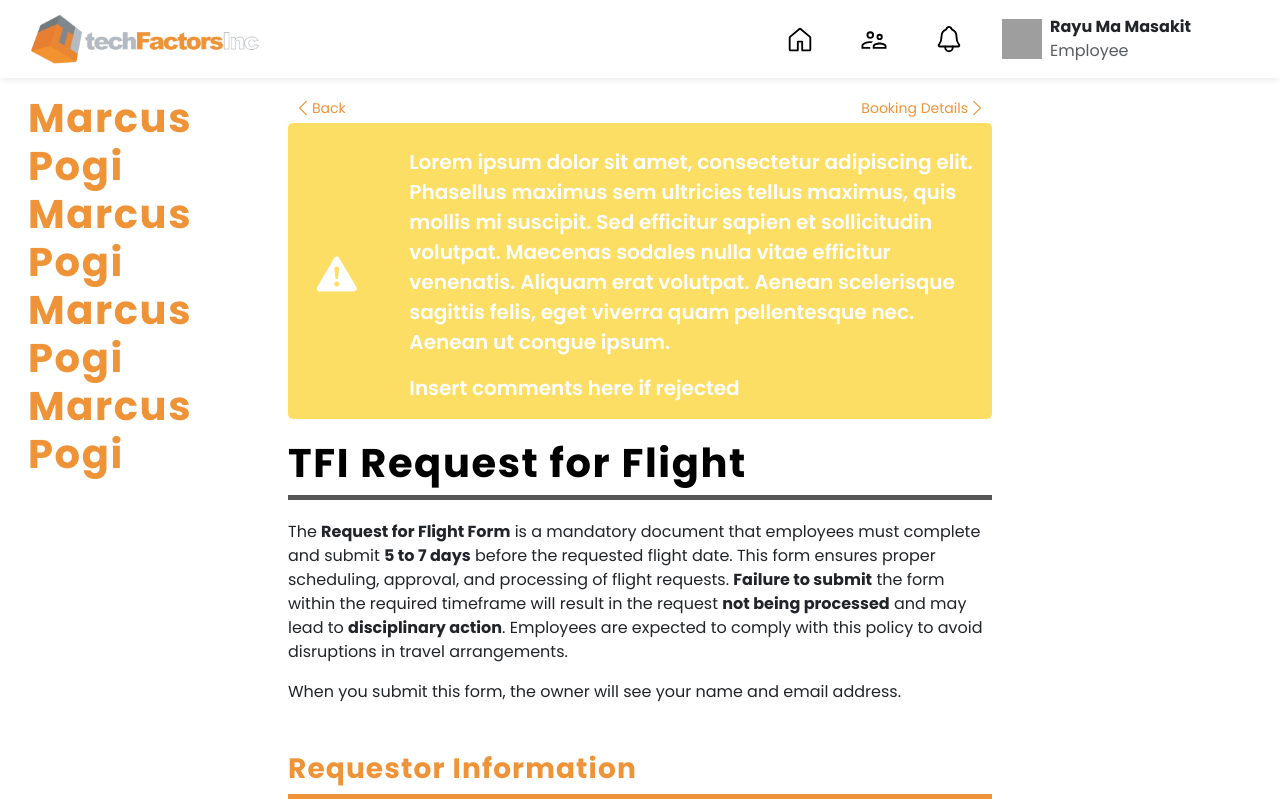
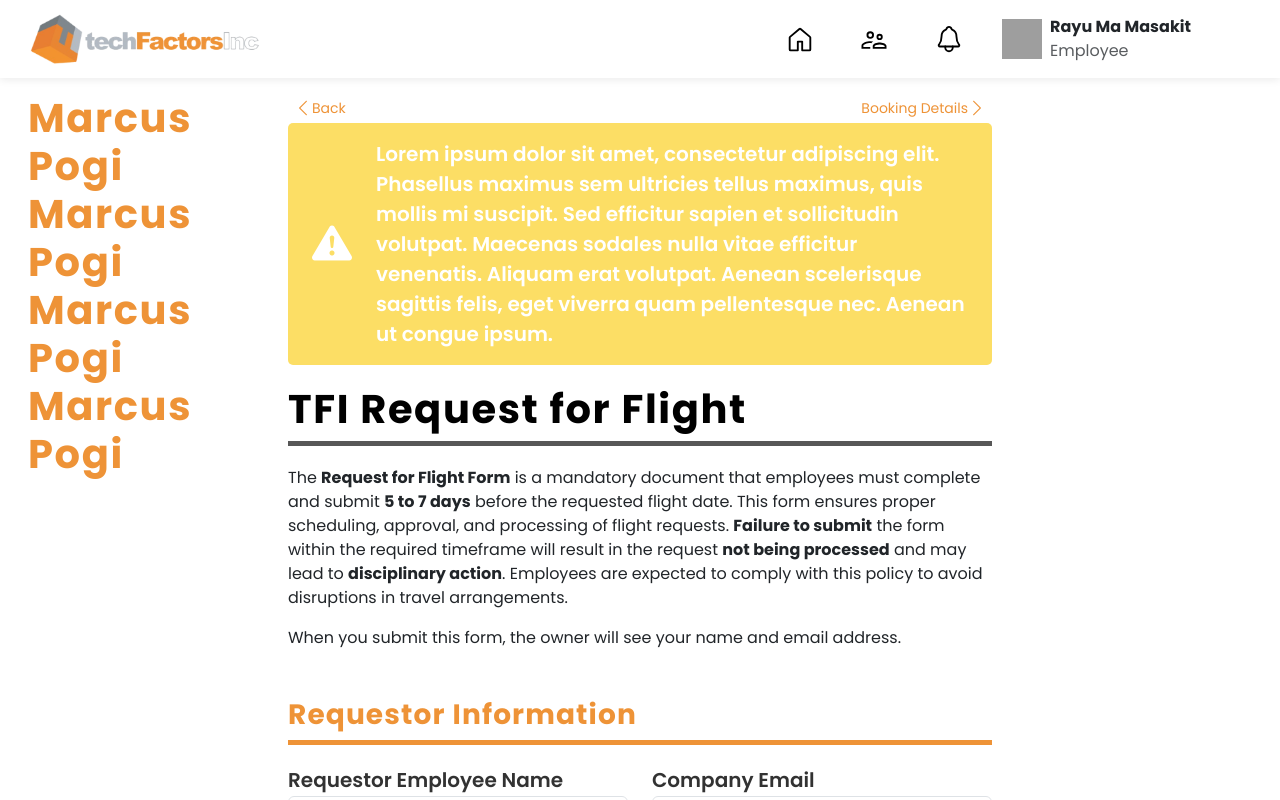
Before and after one commit to Elle-121/TechForms, a React (Create React App) app: page /flight-request-form in a window 1280 px wide. Built offline with nearby package versions, Linux system fonts and the light colour scheme; grey boxes are pictures that could not be loaded.

Commit message:
Refactor error and remarks boxes on forms

```diff
--- a/src/App.scss
+++ b/src/App.scss
@@ -447,24 +447,20 @@
   color: black;
 }
 
-.remarks-box {
-  background-color: var(--tf-yellow-bg);
+.form-box {
   color: white;
   font-family: 'Poppins', sans-serif;
   font-weight: 550;
   font-size: 20px;
   border-radius: 5px;
-  min-height: 160px;
-}
 
-.error-box {
-  background-color: var(--tf-red-dark-bg);
-  color: white;
-  font-family: 'Poppins', sans-serif;
-  font-weight: 550;
-  font-size: 20px;
-  border-radius: 5px;
-  min-height: 160px;
+  &-error {
+    background-color: var(--tf-red-dark-bg);
+  }
+
+  &-remarks {
+    background-color: var(--tf-yellow-bg);
+  }
 }
 
 .sub-text {
--- a/src/components/BookingForm.js
+++ b/src/components/BookingForm.js
@@ -47,6 +47,7 @@ export default function BookingForm({view, setFormView}) {
                                 </Col>
                             </Row>
 
+                            {/* Depature Details */}
                             <div className="tf-form-section">
                                 <h2>Departure</h2>
                                 <p>Departure Booking Details</p>
@@ -69,6 +70,7 @@ export default function BookingForm({view, setFormView}) {
                                 </Col>
                             </Row>
 
+                            {/* Ticket */}
                             <Row>
                                 <Form.Group controlId="formFile" className="mb-3">
                                     <Form.Label className='fr-form-label'>Ticket</Form.Label>
@@ -76,6 +78,7 @@ export default function BookingForm({view, setFormView}) {
                                 </Form.Group>
                             </Row>
 
+                            {/* Return Details */}
                             <div className="tf-form-section">
                                 <h2>Return</h2>
                                 <p>Return Booking Details</p>
@@ -98,6 +101,7 @@ export default function BookingForm({view, setFormView}) {
                                 </Col>
                             </Row>
 
+                            {/* Ticket */}
                             <Row>
                                 <Form.Group controlId="formFile" className="mb-3">
                                     <Form.Label className='fr-form-label'>Ticket</Form.Label>
@@ -110,6 +114,13 @@ export default function BookingForm({view, setFormView}) {
             </Modal.Body>
 
             <Modal.Footer className="d-flex justify-content-between">
+                {/* Error box */}
+                <div className="form-box form-box-error mb-3 w-100 d-flex align-items-center py-3 px-4 gap-4">
+                    <i className="bi bi-exclamation-triangle-fill fs-1"/>
+                    {/* <p className='text-start m-0'>Lorem ipsum dolor sit amet, consectetur adipiscing elit. Phasellus maximus sem ultricies tellus maximus, quis mollis mi suscipit. Sed efficitur sapien et sollicitudin volutpat. Maecenas sodales nulla vitae efficitur venenatis. Aliquam erat volutpat. Aenean scelerisque sagittis felis, eget viverra quam pellentesque nec. Aenean ut congue ipsum. </p> */}
+                    <p className='text-start m-0'>Error message here.</p>
+                </div>
+
                 {
                     preview ?
                         <button className="button-neg ms-2" onClick={() => setPreview(false)}>Back</button> :
--- a/src/components/Header.js
+++ b/src/components/Header.js
@@ -8,7 +8,7 @@ import accountsicon from '../assets/AccountsIcon.svg'
 import image from '../assets/PNGIcon.svg'
 
 // notifs
-import dummyNotifs from './dummyNotifs'
+import dummyNotifs from './dummyNotifs.js'
 
 function Header() {
 
--- a/src/pages/Accounts/components/RegisterForm.js
+++ b/src/pages/Accounts/components/RegisterForm.js
@@ -122,9 +122,18 @@ export default function RegisterForm({view, setFormView}) {
                 </div>
             </Modal.Body>
 
-            <Modal.Footer>
-                <button className="button-neg ms-2" onClick={()=>setFormView(false)}>Cancel</button>
-                <button className='button-affirm ms-2' onClick={()=>setFormView(false)}>Submit</button>
+            <Modal.Footer className="d-flex flex-column">
+                {/* Error box */}
+                <div className="form-box form-box-error mb-3 w-100 d-flex align-items-center py-3 px-4 gap-4">
+                    <i className="bi bi-exclamation-triangle-fill fs-1"/>
+                    {/* <p className='text-start m-0'>Lorem ipsum dolor sit amet, consectetur adipiscing elit. Phasellus maximus sem ultricies tellus maximus, quis mollis mi suscipit. Sed efficitur sapien et sollicitudin volutpat. Maecenas sodales nulla vitae efficitur venenatis. Aliquam erat volutpat. Aenean scelerisque sagittis felis, eget viverra quam pellentesque nec. Aenean ut congue ipsum. </p> */}
+                    <p className='text-start m-0'>Error message here.</p>
+                </div>
+
+                <div className="d-flex justify-content-between w-100">
+                    <button className="button-neg" onClick={()=>setFormView(false)}>Cancel</button>
+                    <button className='button-affirm' onClick={()=>setFormView(false)}>Submit</button>
+                </div>
             </Modal.Footer>
 
         </Modal>
--- a/src/pages/FlightRequestForm/FlightRequestForm.js
+++ b/src/pages/FlightRequestForm/FlightRequestForm.js
@@ -42,7 +42,7 @@ export default function FlightRequestForm() {
                     </div>
 
                     {/* Warning/Remarks Box */}
-                    <div className='remarks-box'>
+                    {/* <div className='form-box form-box-remarks'>
                         <Row>
                             <Col className='mt-2 d-flex align-items-center justify-content-center'>
                                 <i className="bi bi-exclamation-triangle-fill fs-1"></i>
@@ -53,6 +53,12 @@ export default function FlightRequestForm() {
                                 <p>Insert comments here if rejected</p>
                             </Col>
                         </Row>
+                    </div> */}
+
+                    <div className="form-box form-box-remarks mb-3 w-100 d-flex align-items-center py-3 px-4 gap-4">
+                        <i className="bi bi-exclamation-triangle-fill fs-1"/>
+                        <p className='text-start m-0'>Lorem ipsum dolor sit amet, consectetur adipiscing elit. Phasellus maximus sem ultricies tellus maximus, quis mollis mi suscipit. Sed efficitur sapien et sollicitudin volutpat. Maecenas sodales nulla vitae efficitur venenatis. Aliquam erat volutpat. Aenean scelerisque sagittis felis, eget viverra quam pellentesque nec. Aenean ut congue ipsum. </p>
+                        {/* <p className='text-start m-0'>Remarks here.</p> */}
                     </div>
 
                     {/* Form Header */}
@@ -378,17 +384,10 @@ export default function FlightRequestForm() {
                     </div>
 
                     {/* Error box */}
-                    <div className='error-box mb-3'>
-                        <Row>
-                            <Col className='mt-2 d-flex align-items-center justify-content-center'>
-                                <i className="bi bi-exclamation-triangle-fill fs-1"/>
-                            </Col>
-
-                            <Col xs={10} className='text-start overflow-y-auto mt-4'>
-                                <p>Lorem ipsum dolor sit amet, consectetur adipiscing elit. Phasellus maximus sem ultricies tellus maximus, quis mollis mi suscipit. Sed efficitur sapien et sollicitudin volutpat. Maecenas sodales nulla vitae efficitur venenatis. Aliquam erat volutpat. Aenean scelerisque sagittis felis, eget viverra quam pellentesque nec. Aenean ut congue ipsum. </p>
-                                <p>Insert comments here if rejected</p>
-                            </Col>
-                        </Row>
+                    <div className="form-box form-box-error mb-3 w-100 d-flex align-items-center py-2 px-4 gap-4">
+                        <i className="bi bi-exclamation-triangle-fill fs-1"/>
+                        {/* <p className='text-start m-0'>Lorem ipsum dolor sit amet, consectetur adipiscing elit. Phasellus maximus sem ultricies tellus maximus, quis mollis mi suscipit. Sed efficitur sapien et sollicitudin volutpat. Maecenas sodales nulla vitae efficitur venenatis. Aliquam erat volutpat. Aenean scelerisque sagittis felis, eget viverra quam pellentesque nec. Aenean ut congue ipsum. </p> */}
+                        <p className='text-start m-0'>Error message here.</p>
                     </div>
 
                     {/* Buttons */}
```
